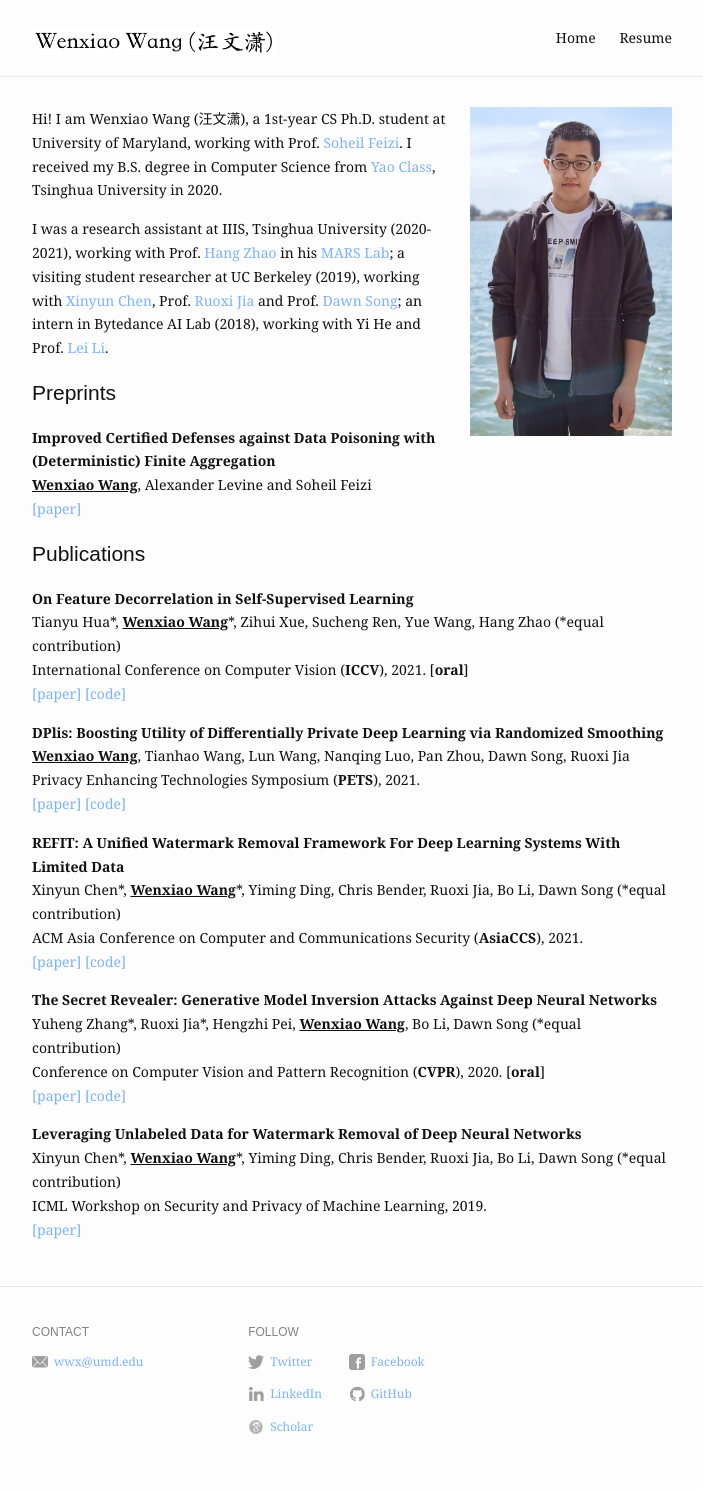
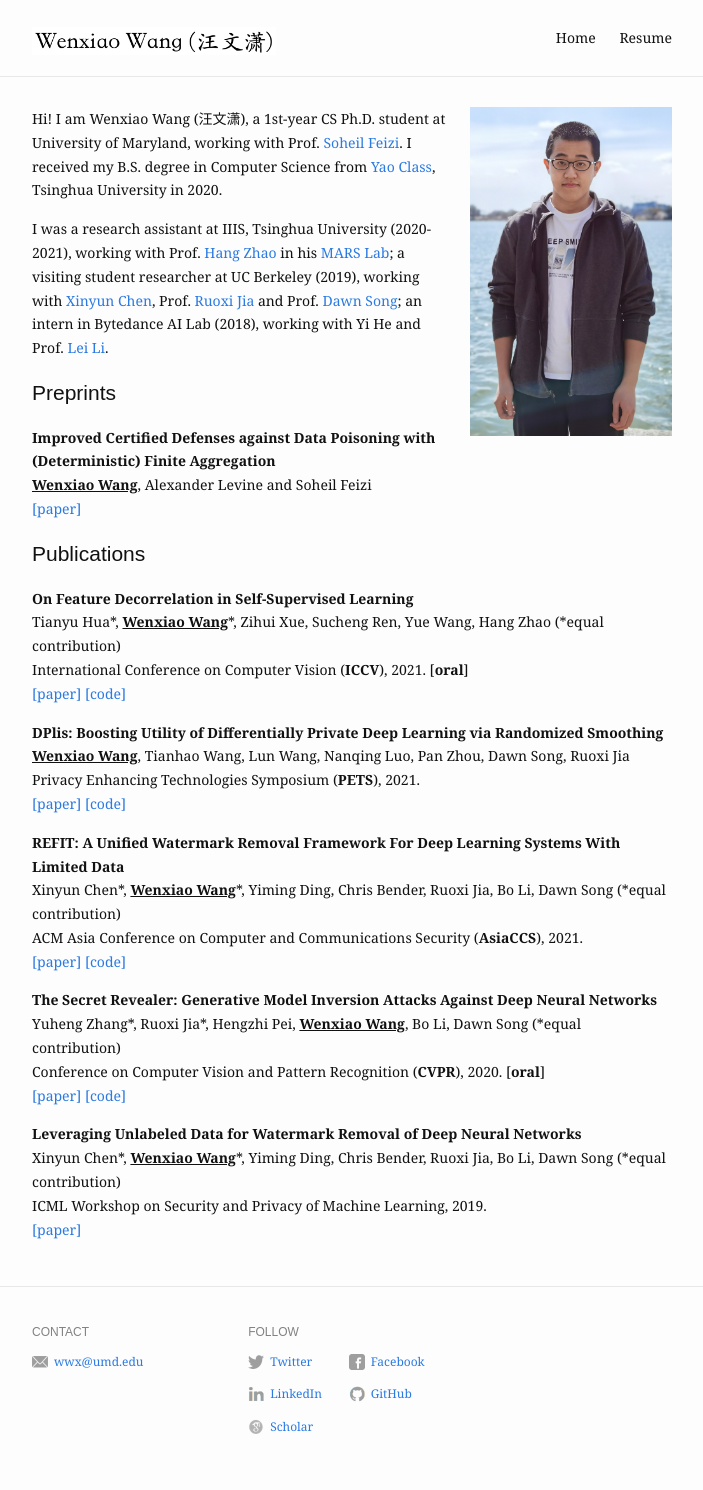
Before and after one commit to wangwenxiao/wangwenxiao.github.io, a Jekyll site: the page built from index.md, in a window 1280 px wide. Shown: the whole page, without its empty margins (288-991 px from the left). Built offline with Jekyll 4.4.1, drawn with Linux system fonts in a browser that asks for light colours.

Commit message:
Update main.scss

```diff
--- a/assets/css/main.scss
+++ b/assets/css/main.scss
@@ -16,7 +16,7 @@ $spacing-unit: 30px;
 
 $text-color: #111;//#d0d0d0;
 $background-color: #fdfdfd;//#111
-$brand-color: #7db3fa;
+$brand-color: #2a7ae2;//#7db3fa;
 
 $grey-color: #828282;
 $grey-color-light: lighten($grey-color, 40%);
```
